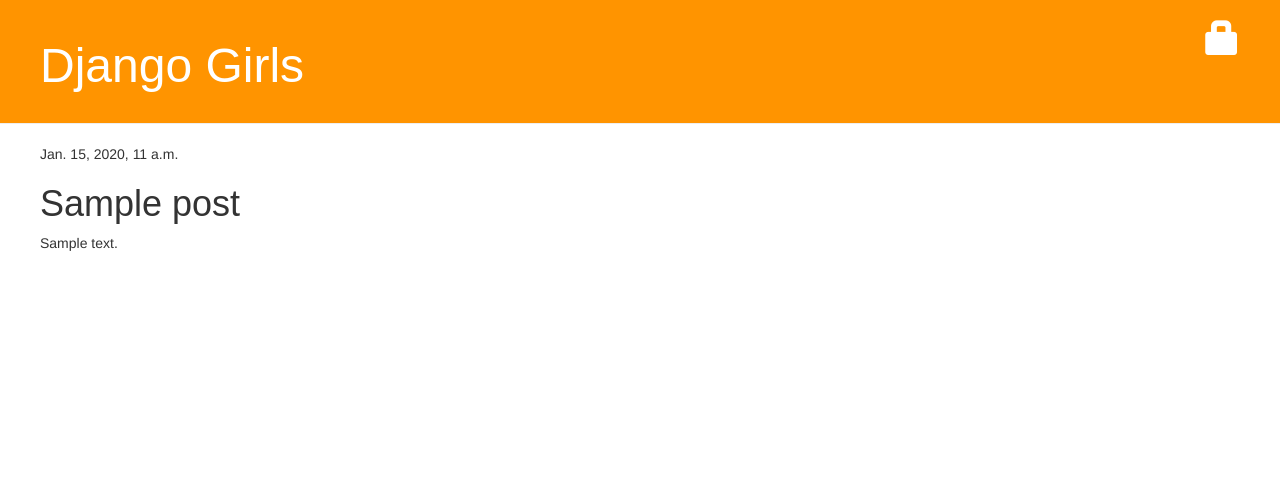
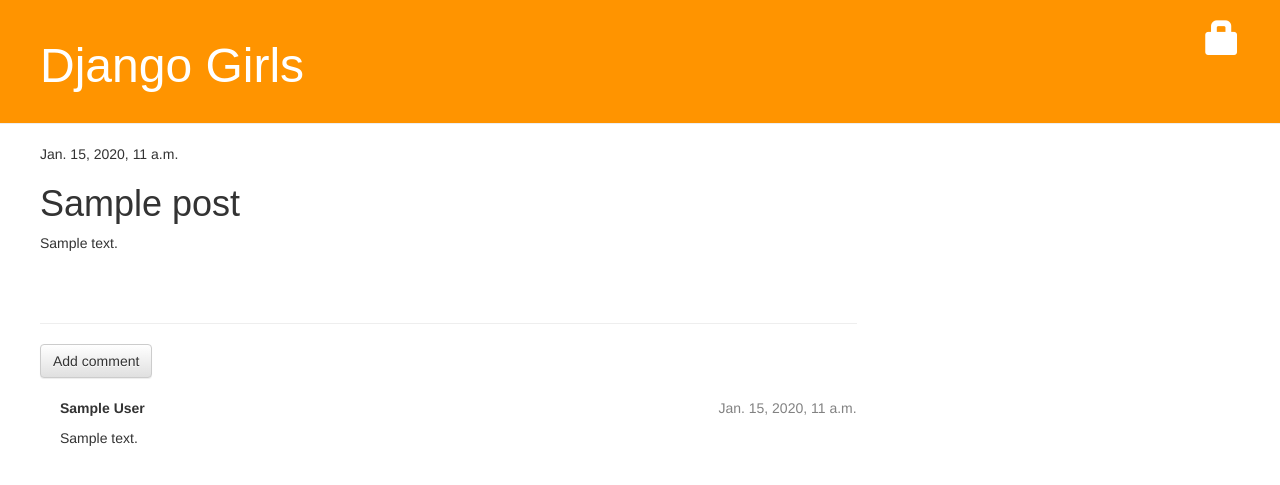
Before and after one commit to Zhgong/my-first-blog, a Django app: page /post/1/ in a window 1280 px wide. Shown: the top 485 px of the page. Run offline with Django 3.2, Linux system fonts and the light colour scheme; tables that the repository leaves empty hold one stand-in row (values such as "Sample post"); some libraries are stand-ins or nearby versions.

Commit message:
add comment models

```diff
--- a/blog/admin.py
+++ b/blog/admin.py
@@ -1,6 +1,7 @@
 from django.contrib import admin
 
 # Register your models here.
-from .models import Post
+from .models import Post, Comment, Comment
 
 admin.site.register(Post)
+admin.site.register(Comment)
--- a/blog/models.py
+++ b/blog/models.py
@@ -15,5 +15,23 @@
     self.published_date = timezone.now()
     self.save()
 
+  def approved_comments(self):
+    return self.comments.filter(approved_comment=True)
+
   def __str__(self):
     return self.title
+
+
+class Comment(models.Model):
+    post = models.ForeignKey('blog.Post', related_name='comments')
+    author = models.CharField(max_length=200)
+    text = models.TextField()
+    created_date = models.DateTimeField(default=timezone.now)
+    approved_comment = models.BooleanField(default=False)
+
+    def approve(self):
+        self.approved_comment = True
+        self.save()
+
+    def __str__(self):
+        return self.text
--- a/blog/static/css/blog.css
+++ b/blog/static/css/blog.css
@@ -46,3 +46,7 @@
 .post h1 a, .post h1 a:visited {
     color: #000000;
 }
+
+.comment {
+    margin: 20px 0px 20px 20px;
+}
--- a/blog/templates/blog/post_detail.html
+++ b/blog/templates/blog/post_detail.html
@@ -14,4 +14,23 @@
         <h1>{{ post.title }}</h1>
         <p>{{ post.text|linebreaks }}</p>
     </div>
+    <hr>
+    <a class="btn btn-default" href="{% url 'add_comment_to_post' pk=post.pk %}">Add comment</a>
+    {% for comment in post.comments.all %}
+        {% if user.is_authenticated or comment.approved_comment %}
+        <div class="comment">
+            <div class="date">
+                {{ comment.created_date }}
+                {% if not comment.approved_comment %}
+                    <a class="btn btn-default" href="{% url 'comment_remove' pk=comment.pk %}"><span class="glyphicon glyphicon-remove"></span></a>
+                    <a class="btn btn-default" href="{% url 'comment_approve' pk=comment.pk %}"><span class="glyphicon glyphicon-ok"></span></a>
+                {% endif %}
+            </div>
+            <strong>{{ comment.author }}</strong>
+            <p>{{ comment.text|linebreaks }}</p>
+        </div>
+        {% endif %}
+    {% empty %}
+        <p>No comments here yet :(</p>
+    {% endfor %}
 {% endblock %}
--- a/blog/templates/blog/post_list.html
+++ b/blog/templates/blog/post_list.html
@@ -8,6 +8,7 @@
             </div>
             <h1><a href="{% url 'post_detail' pk=post.pk %}">{{ post.title }}</a></h1>
             <p>{{ post.text|linebreaks }}</p>
+            <a href="{% url 'blog.views.post_detail' pk=post.pk %}">Comments: {{ post.approved_comments.count }}</a>
         </div>
     {% endfor %}
 {% endblock %}
--- a/blog/urls.py
+++ b/blog/urls.py
@@ -9,4 +9,7 @@
     url(r'^drafts/$', views.post_draft_list, name='post_draft_list'),
     url(r'^post/(?P<pk>[0-9]+)/publish/$', views.post_publish, name='post_publish'),
     url(r'^post/(?P<pk>[0-9]+)/remove/$', views.post_remove, name='post_remove'),
+    url(r'^post/(?P<pk>[0-9]+)/comment/$', views.add_comment_to_post, name='add_comment_to_post'),
+    url(r'^comment/(?P<pk>[0-9]+)/approve/$', views.comment_approve, name='comment_approve'),
+    url(r'^comment/(?P<pk>[0-9]+)/remove/$', views.comment_remove, name='comment_remove'),
 ]
--- a/blog/views.py
+++ b/blog/views.py
@@ -1,8 +1,8 @@
 from django.shortcuts import render, get_object_or_404, redirect
 from django.contrib.auth.decorators import login_required
 from django.utils import timezone
-from .models import Post
-from .forms import PostForm
+from .models import Post, Comment
+from .forms import PostForm, CommentForm
 
 # Create your views here.
 
@@ -66,3 +66,32 @@
     post = get_object_or_404(Post, pk=pk)
     post.delete()
     return redirect('blog.views.post_list')
+
+
+def add_comment_to_post(request, pk):
+    post = get_object_or_404(Post, pk=pk)
+    if request.method == "POST":
+        form = CommentForm(request.POST)
+        if form.is_valid():
+            comment = form.save(commit=False)
+            comment.post = post
+            comment.save()
+            return redirect('blog.views.post_detail', pk=post.pk)
+    else:
+        form = CommentForm()
+    return render(request, 'blog/add_comment_to_post.html', {'form': form})
+
+
+@login_required
+def comment_approve(request, pk):
+    comment = get_object_or_404(Comment, pk=pk)
+    comment.approve()
+    return redirect('blog.views.post_detail', pk=comment.post.pk)
+
+
+@login_required
+def comment_remove(request, pk):
+    comment = get_object_or_404(Comment, pk=pk)
+    post_pk = comment.post.pk
+    comment.delete()
+    return redirect('blog.views.post_detail', pk=post_pk)
```
Also changed, not shown: blog/forms.py (+9 -1 lines), blog/templates/blog/add_comment_to_post.html (added, +9 -0 lines).
